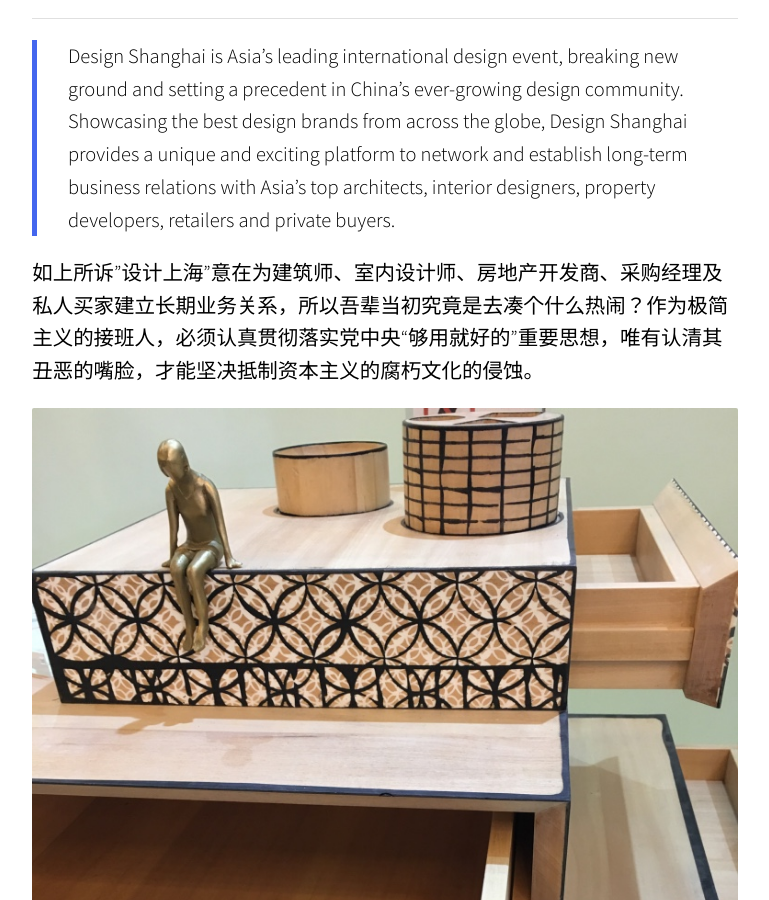
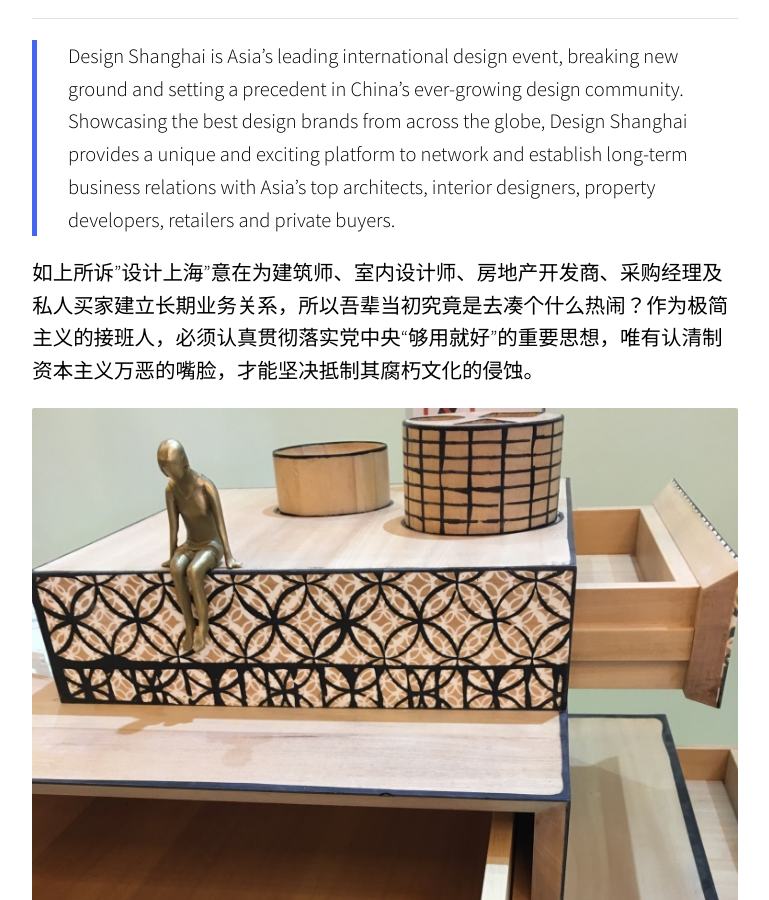
Before and after one commit to drinking/drinking.github.io, a Jekyll site: the page built from _posts/2016-03-21-design-shanghai.markdown, in a window 1280 px wide and 900 px high, scrolled down 402 px. Shown: the whole window, without its empty margins (255-1024 px from the left). Built offline with Jekyll 4.4.1, drawn with Linux system fonts in a browser that asks for light colours; nearby versions of some CDN libraries; some web fonts are replaced; comment, search, counter and statistics services are not loaded.

Commit message:
modify content

```diff
--- a/_posts/2016-03-21-design-shanghai.markdown
+++ b/_posts/2016-03-21-design-shanghai.markdown
@@ -7,7 +7,7 @@ categories:
 ---
 >Design Shanghai is Asia’s leading international design event, breaking new ground and setting a precedent in China’s ever-growing design community. Showcasing the best design brands from across the globe, Design Shanghai provides a unique and exciting platform to network and establish long-term business relations with Asia’s top architects, interior designers, property developers, retailers and private buyers.
 
-如上所诉”设计上海”意在为建筑师、室内设计师、房地产开发商、采购经理及私人买家建立长期业务关系，所以吾辈当初究竟是去凑个什么热闹？作为极简主义的接班人，必须认真贯彻落实党中央“够用就好的”重要思想，唯有认清其丑恶的嘴脸，才能坚决抵制资本主义的腐朽文化的侵蚀。
+如上所诉”设计上海”意在为建筑师、室内设计师、房地产开发商、采购经理及私人买家建立长期业务关系，所以吾辈当初究竟是去凑个什么热闹？作为极简主义的接班人，必须认真贯彻落实党中央“够用就好”的重要思想，唯有认清制资本主义万恶的嘴脸，才能坚决抵制其腐朽文化的侵蚀。
 
 ![img](http://drinking.github.io/assets/img/163-23/thumb_IMG_2525_1024.jpg)
 ![img](http://drinking.github.io/assets/img/163-23/thumb_IMG_2526_1024.jpg)
```
